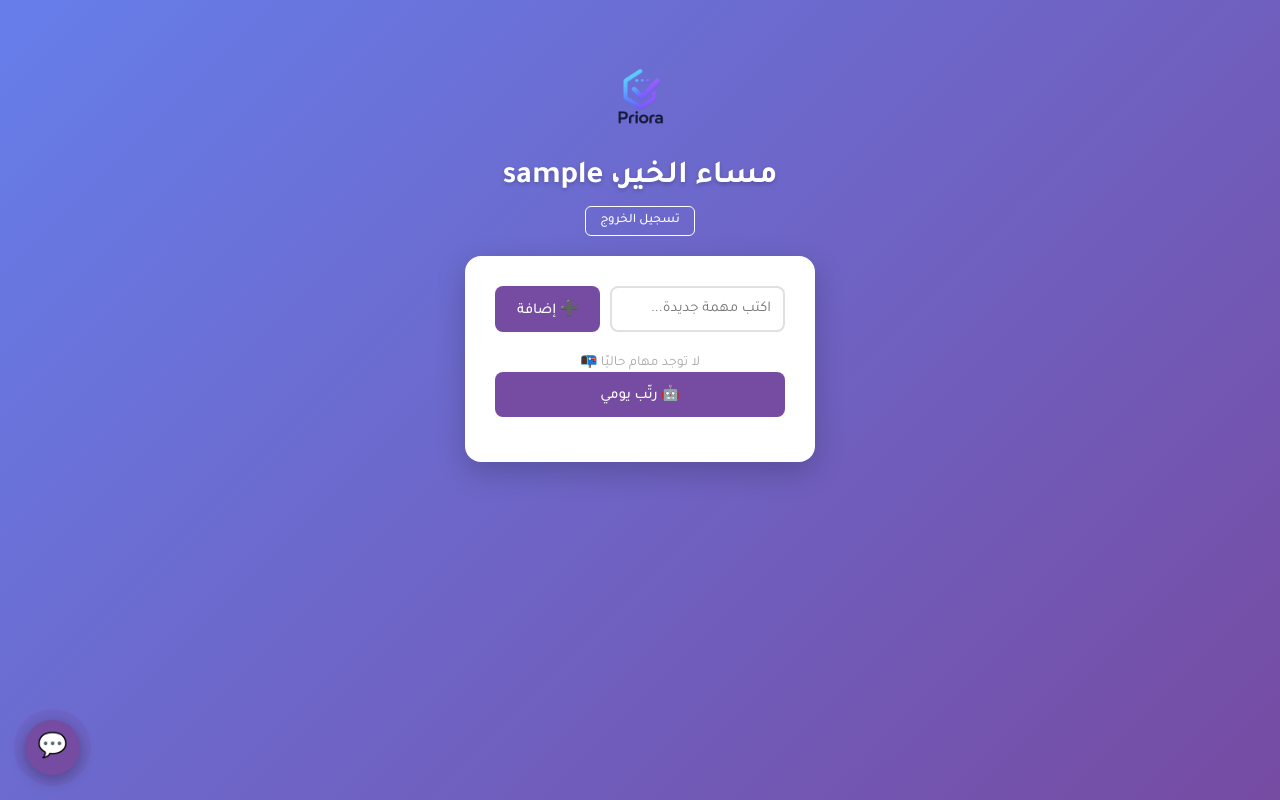
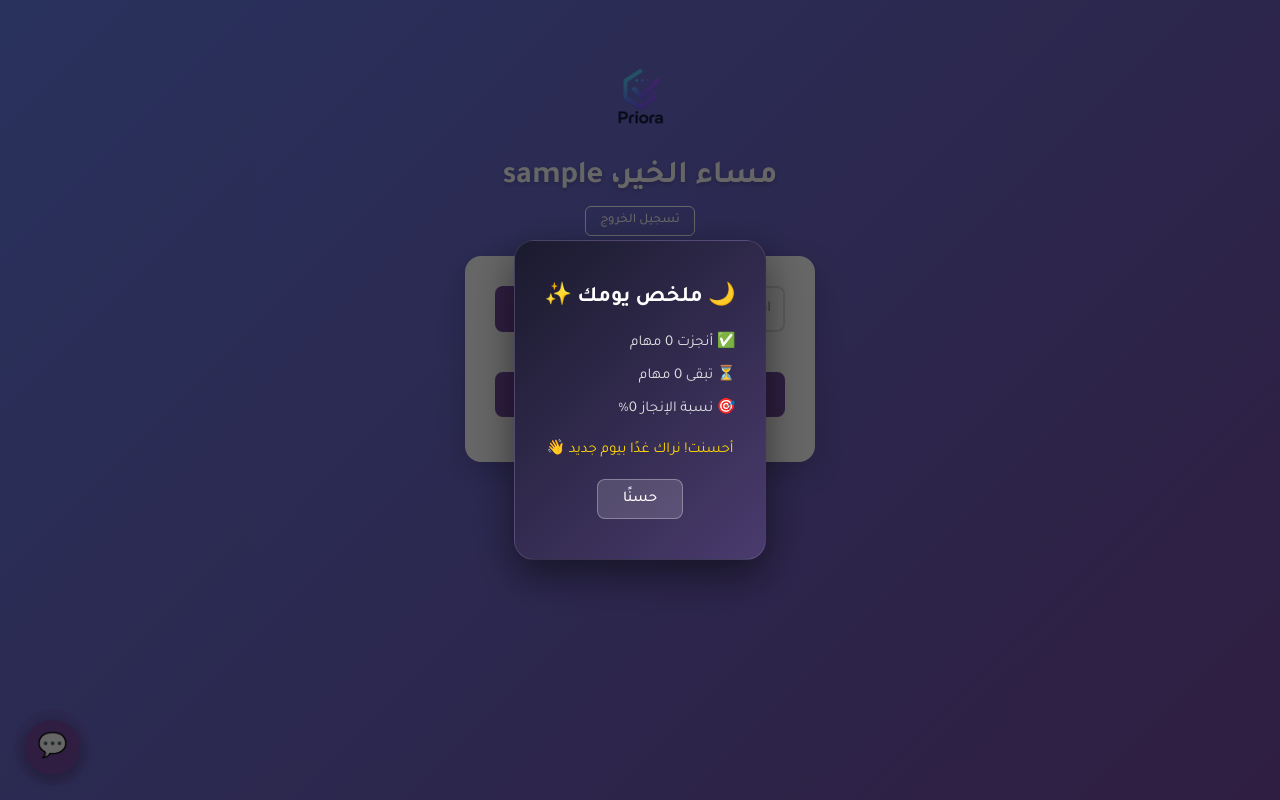
Before and after one commit to abdullhj-design/priora, a Flask app: page /app-page in a window 1280 px wide. Run offline with Flask 3, Linux system fonts and the light colour scheme; the visitor is signed in with stand-in values (Sample User, id 1); data that the repository does not hold is empty.

Commit message:
Add end of day summary feature

```diff
--- a/templates/index.html
+++ b/templates/index.html
@@ -349,6 +349,58 @@
 .celebration-overlay.hidden {
     display: none !important;
 }
+.daily-summary-overlay {
+    position: fixed;
+    top: 0;
+    left: 0;
+    width: 100%;
+    height: 100%;
+    background-color: rgba(0, 0, 0, 0.6);
+    display: flex;
+    align-items: center;
+    justify-content: center;
+    z-index: 2000;
+}
+
+.daily-summary-overlay.hidden {
+    display: none !important;
+}
+
+.daily-summary-box {
+    background: linear-gradient(135deg, #1a1a2e 0%, #4a3b6e 100%);
+    border-radius: 20px;
+    padding: 40px 30px;
+    text-align: center;
+    max-width: 340px;
+    box-shadow: 0 15px 40px rgba(0, 0, 0, 0.5);
+    border: 1px solid rgba(255, 255, 255, 0.1);
+}
+
+.daily-summary-box h2 {
+    color: #fff;
+    font-size: 22px;
+    margin-bottom: 20px;
+}
+
+.daily-summary-box .summary-line {
+    color: #e0e0e0;
+    font-size: 15px;
+    margin-bottom: 12px;
+    text-align: right;
+}
+
+.daily-summary-box .farewell {
+    color: #ffd700;
+    font-size: 15px;
+    margin-top: 20px;
+    margin-bottom: 20px;
+}
+
+.daily-summary-box button {
+    background-color: rgba(255, 255, 255, 0.15);
+    border: 1px solid rgba(255, 255, 255, 0.3);
+    padding: 10px 25px;
+}
 .celebration-box {
     background-color: white;
     border-radius: 16px;
@@ -410,6 +462,16 @@
         <button id="closeCelebration">حسنًا</button>
     </div>
 </div>
+<div id="dailySummaryOverlay" class="daily-summary-overlay hidden">
+    <div class="daily-summary-box">
+        <h2>🌙 ملخص يومك ✨</h2>
+        <div class="summary-line" id="summaryDone"></div>
+        <div class="summary-line" id="summaryRemaining"></div>
+        <div class="summary-line" id="summaryPercent"></div>
+        <div class="farewell">أحسنت! نراك غدًا بيوم جديد 👋</div>
+        <button id="closeDailySummary">حسنًا</button>
+    </div>
+</div>
 
 <div id="chatButton" class="chat-button">💬</div>
 
@@ -454,6 +516,31 @@ const nextTaskBox = document.getElementById('nextTaskBox');
 const nextTaskName = document.getElementById('nextTaskName');
 const nextTaskReason = document.getElementById('nextTaskReason');
 let savedOrder = null;
+const dailySummaryOverlay = document.getElementById('dailySummaryOverlay');
+const closeDailySummary = document.getElementById('closeDailySummary');
+let dailySummaryShown = false;
+
+closeDailySummary.addEventListener('click', function() {
+    dailySummaryOverlay.classList.add('hidden');
+});
+
+function checkDailySummary(tasks) {
+    const now = new Date();
+    const currentHour = now.getHours();
+
+    if (currentHour >= 21 && !dailySummaryShown) {
+        const doneCount = tasks.filter(function(t) { return t.done; }).length;
+        const remainingCount = tasks.length - doneCount;
+        const percent = tasks.length > 0 ? Math.round((doneCount / tasks.length) * 100) : 0;
+
+        document.getElementById('summaryDone').textContent = '✅ أنجزت ' + doneCount + ' مهام';
+        document.getElementById('summaryRemaining').textContent = '⏳ تبقى ' + remainingCount + ' مهام';
+        document.getElementById('summaryPercent').textContent = '🎯 نسبة الإنجاز ' + percent + '%';
+
+        dailySummaryOverlay.classList.remove('hidden');
+        dailySummaryShown = true;
+    }
+}
 
 closeCelebration.addEventListener('click', function() {
     celebrationOverlay.classList.add('hidden');
@@ -572,6 +659,7 @@ closeCelebration.addEventListener('click', function() {
                 const li = createTaskElement(task);
                 taskList.appendChild(li);
             });
+            checkDailySummary(tasks);
         }
 
         addButton.addEventListener('click', async function() {
```
